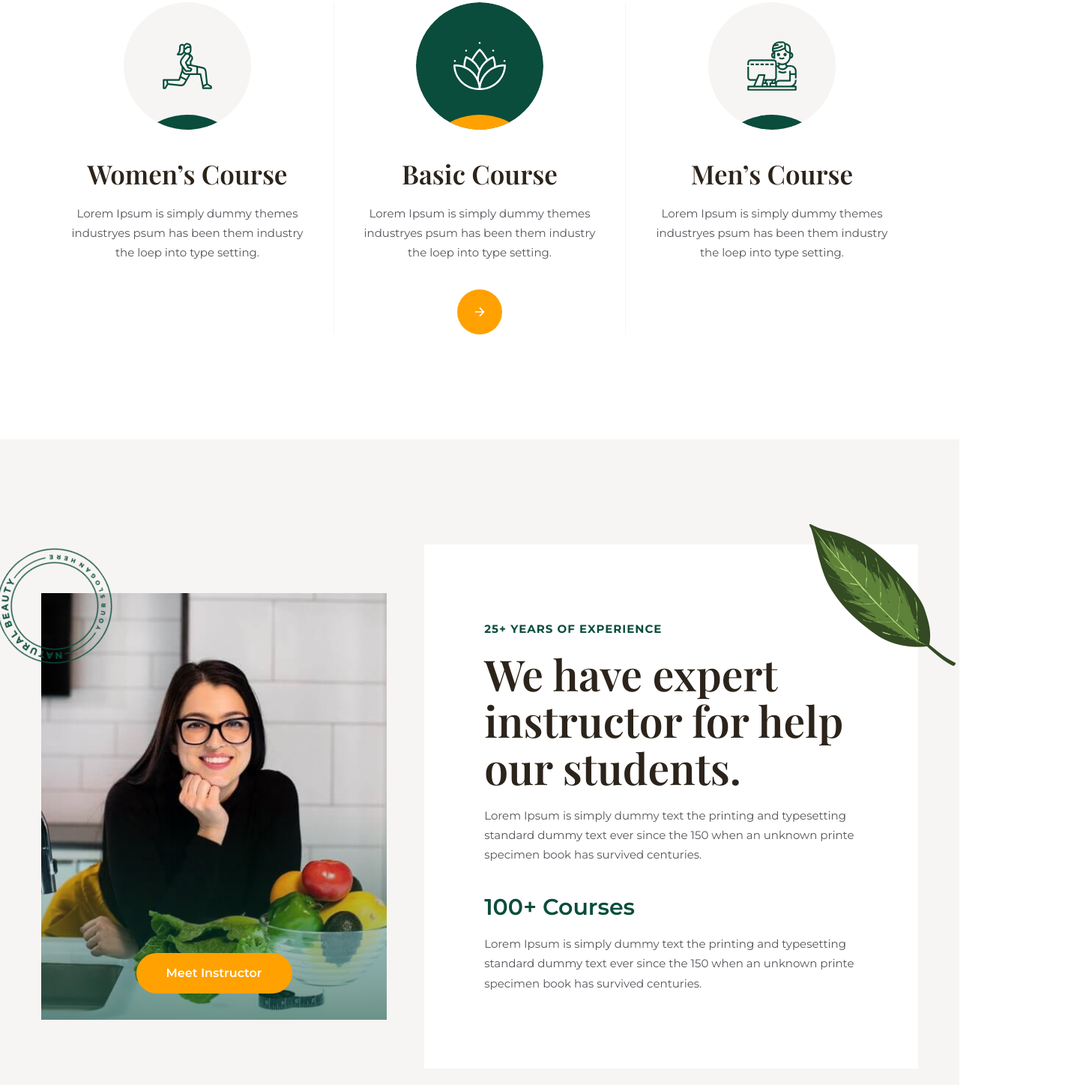
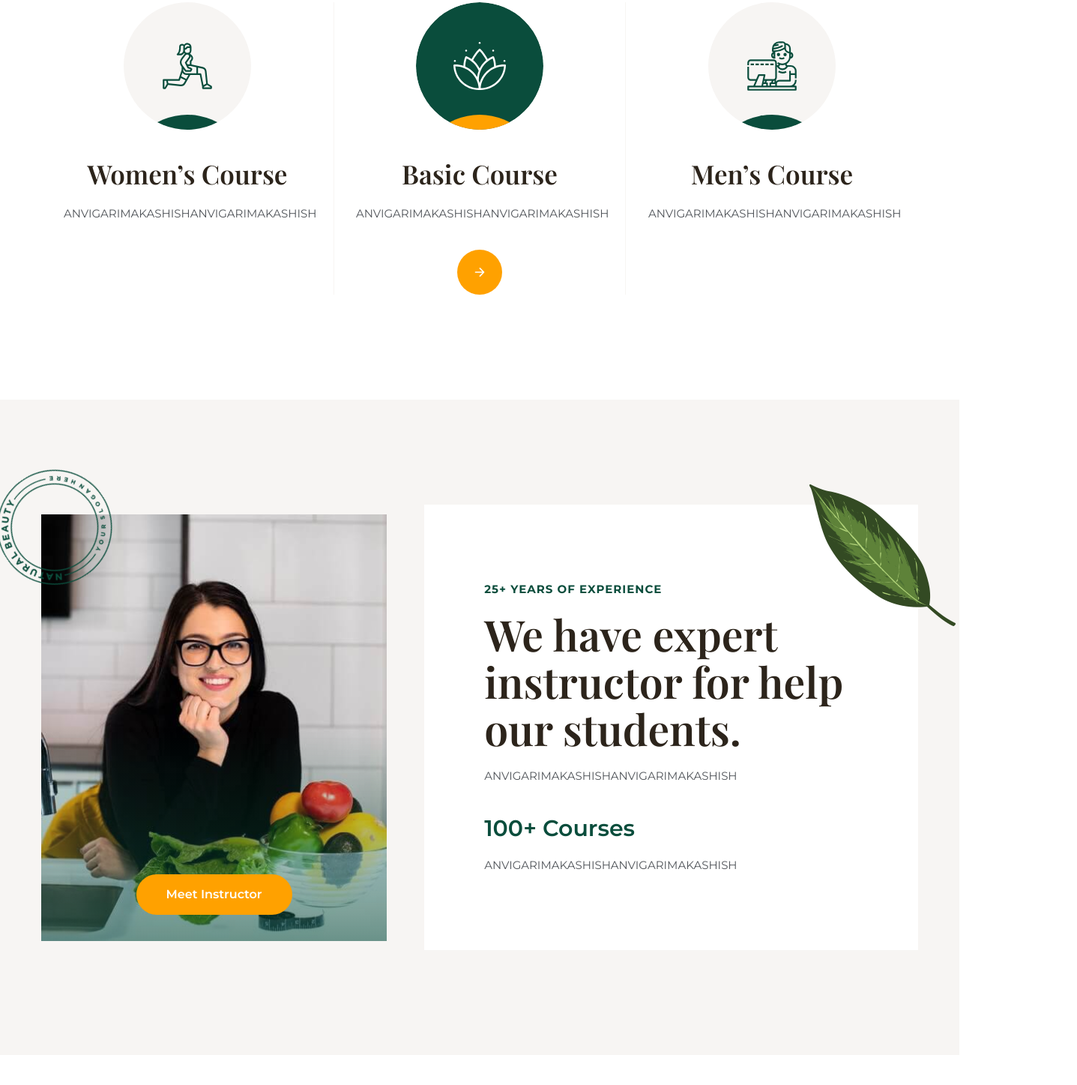
Before and after one commit to g-garima/HealthyFy, a plain HTML site: page index.html in a window 1280 px wide. Shown: the part 973-2420 px from the top of the page at 75% size, 1437 px wide, since content can reach past the window. Drawn offline with nearby package versions, Linux system fonts and the light colour scheme.

Commit message:
Add files via upload

```diff
--- a/index.html
+++ b/index.html
@@ -176,7 +176,7 @@
                 </h3>
 
                 <p class="card-text">
-                  Lorem Ipsum is simply dummy themes industryes psum has been them industry the loep into type setting.
+                  ANVIGARIMAKASHISHANVIGARIMAKASHISH
                 </p>
 
                 <a href="#" class="btn btn-secondary">
@@ -198,7 +198,7 @@
                 </h3>
 
                 <p class="card-text">
-                  Lorem Ipsum is simply dummy themes industryes psum has been them industry the loep into type setting.
+                  ANVIGARIMAKASHISHANVIGARIMAKASHISH
                 </p>
 
                 <a href="#" class="btn btn-secondary">
@@ -220,7 +220,7 @@
                 </h3>
 
                 <p class="card-text">
-                  Lorem Ipsum is simply dummy themes industryes psum has been them industry the loep into type setting.
+                  ANVIGARIMAKASHISHANVIGARIMAKASHISH
                 </p>
 
                 <a href="#" class="btn btn-secondary">
@@ -260,17 +260,13 @@
             <h2 class="h2 section-title">We have expert instructor for help our students.</h2>
 
             <p class="section-text">
-              Lorem Ipsum is simply dummy text the printing and typesetting standard dummy text ever since the 150 when
-              an unknown
-              printe specimen book has survived centuries.
+              ANVIGARIMAKASHISHANVIGARIMAKASHISH
             </p>
 
             <h3 class="about-h3">100+ Courses</h3>
 
             <p class="section-text">
-              Lorem Ipsum is simply dummy text the printing and typesetting standard dummy text ever since the 150 when
-              an unknown
-              printe specimen book has survived centuries.
+              ANVIGARIMAKASHISHANVIGARIMAKASHISH
             </p>
 
           </div>
@@ -591,7 +587,7 @@
                 </h3>
 
                 <p class="card-text">
-                  Lorem sum same dummy text theme industry psum have been them industry the leaf into type setting.
+                  ANVIGARIMAKASHISHANVIGARIMAKASHISH
                 </p>
 
               </div>
@@ -633,7 +629,7 @@
                 </h3>
 
                 <p class="card-text">
-                  Lorem sum same dummy text theme industry psum have been them industry the leaf into type setting.
+                  ANVIGARIMAKASHISHANVIGARIMAKASHISH
                 </p>
 
               </div>
@@ -675,7 +671,7 @@
                 </h3>
 
                 <p class="card-text">
-                  Lorem sum same dummy text theme industry psum have been them industry the leaf into type setting.
+                  ANVIGARIMAKASHISHANVIGARIMAKASHISH
                 </p>
 
               </div>
@@ -744,7 +740,7 @@
           <p class="footer-list-title">Subscribe Newsletter</p>
 
           <p class="footer-list-text">
-            Lorem Ipsum has been them an industry printer took a galley make book.
+            ANVIGARIMAKASHISHANVIGARIMAKASHISH
           </p>
 
           <form action="" class="footer-form">
```
